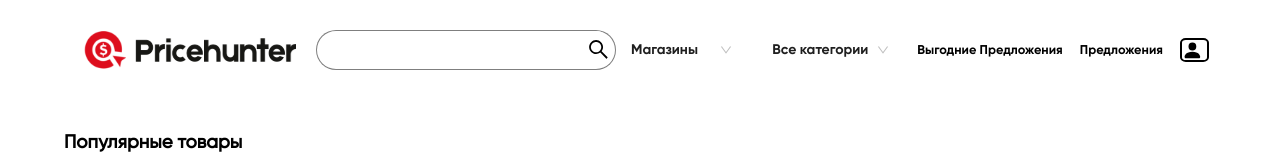
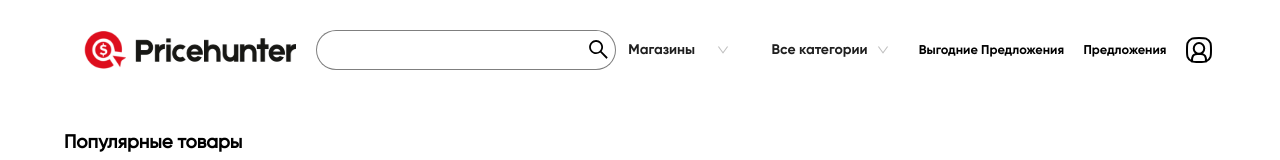
Before and after one commit to FaraJM21/pricehunter, a React (Create React App) app: page /products in a window 1280 px wide. Shown: the top 160 px of the page. Built offline with nearby package versions, Linux system fonts and the light colour scheme.

Commit message:
svg added

```diff
--- a/src/components/header/Header.js
+++ b/src/components/header/Header.js
@@ -6,10 +6,10 @@ import logo2 from "../../assets/pricehunter logo 2.svg";
 import logo3 from "../../assets/logo3.svg";
 import Selects from "../selects/Selects";
 import SelectSec from "../selects/SelectSec";
-import { BsFillPersonFill } from "react-icons/bs";
 import cls from "./header.module.scss";
 import TemporaryDrawer from "../temporarydrawer/TemporaryDrawer";
 import { Container } from "@mui/material";
+import user from '../../assets/user.svg'
 function Header() {
   const [value, setValue] = useState("");
   let rus = /[А-з]/gi;
@@ -83,9 +83,7 @@ function Header() {
             <Link to={"products"}>Выгодние Предложения</Link>
             <Link to={"/offer"}>Предложения</Link>
 
-            <div id={cls.icon}>
-              <BsFillPersonFill />
-            </div>
+            <img src={user} alt="404" />
           </div>
         </nav>
       </Container>
--- a/src/components/header/header.module.scss
+++ b/src/components/header/header.module.scss
@@ -1,4 +1,6 @@
 .header {
+  display: flex;
+  justify-content: flex-start;
   width: 100%;
   position: fixed;
   top: 0;
@@ -44,6 +46,7 @@
 
 .search {
   position: relative;
+  display: flex;
   input {
     width: 250px;
     height: 40px;
@@ -73,10 +76,10 @@
 }
 
 .wrapper {
-  // width: 60%;
+  // width:55%;
   display: flex;
   justify-content: space-between;
-  gap: 10px;
+  gap: 15px;
   align-items: center;
   height: 100%;
 
@@ -88,12 +91,8 @@
     line-height: 1rem;
   }
 
-  #icon {
-    width: 1.8rem;
-    height: 24px;
-    font-size: 1.3rem;
-    border: 2px solid #000000;
-    border-radius: 20%;
+  img {
+    cursor: pointer;
   }
 }
 
```
Also changed, not shown: src/assets/user.svg (added).
